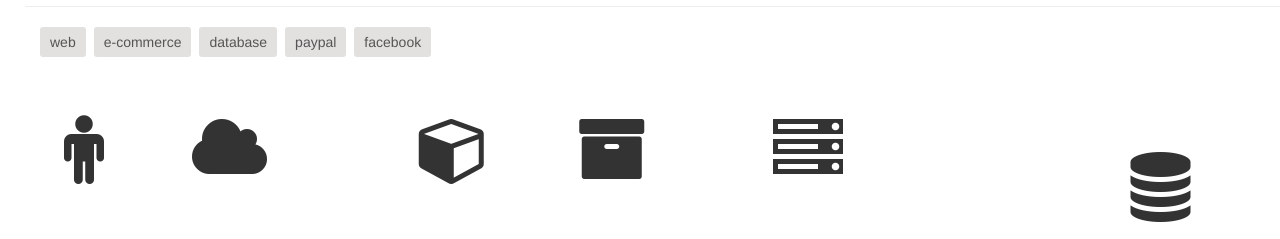
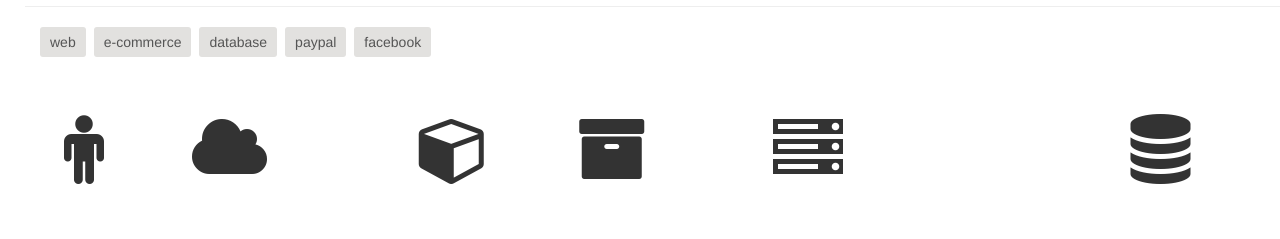
Before and after one commit to adidoit/flowgram-frontend, a plain HTML site: page index.html in a window 1280 px wide. Shown: the part 133-372 px from the top of the page. Drawn offline with Linux system fonts and the light colour scheme.

Commit message:
adjust margins

```diff
--- a/css/main.css
+++ b/css/main.css
@@ -89,7 +89,7 @@ i {
 }
 
 #database {
-	margin-top: 6%;
+	margin-top: 3%;
 	margin-left: 5%;
 	margin-right: 7%;
 	float: right;
```
